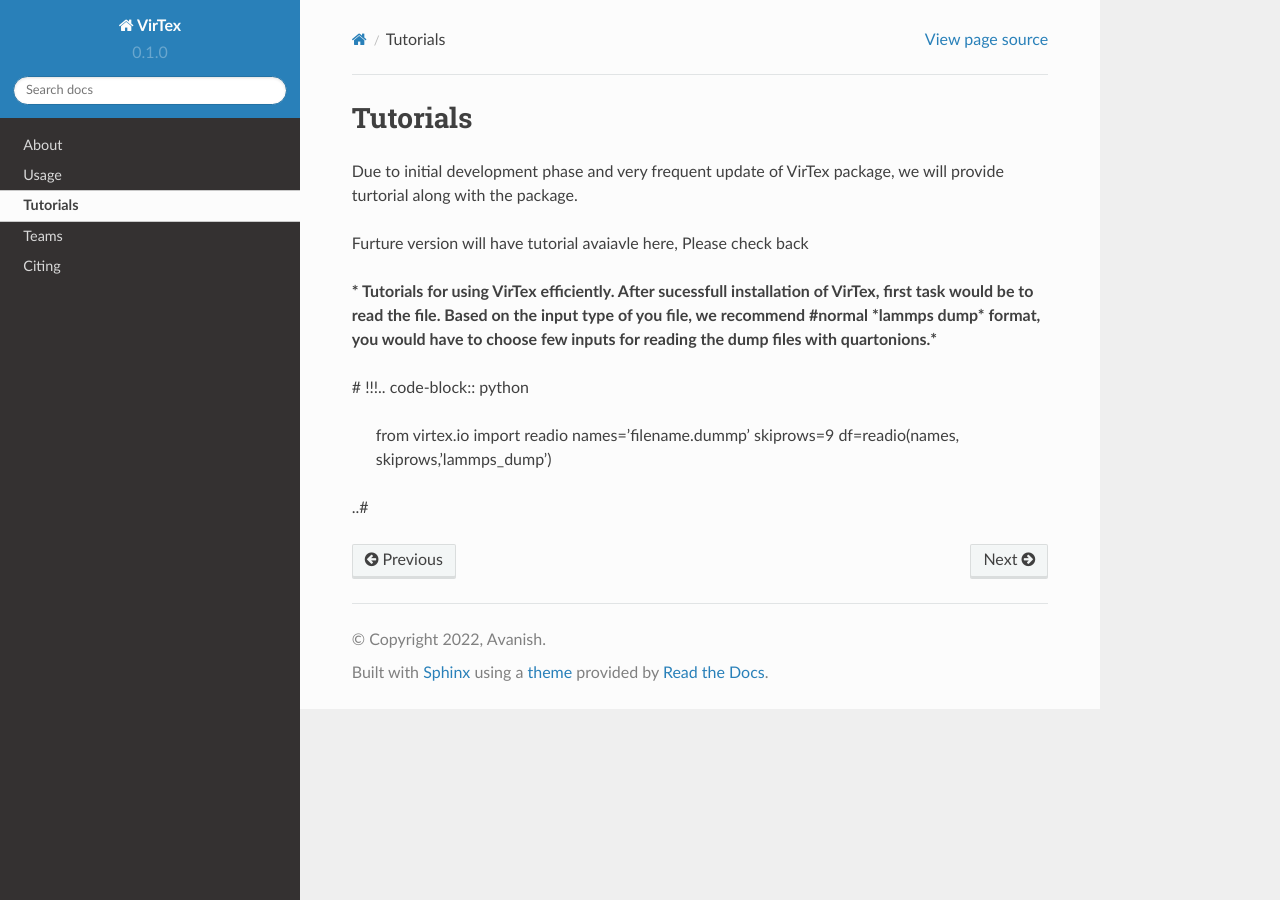
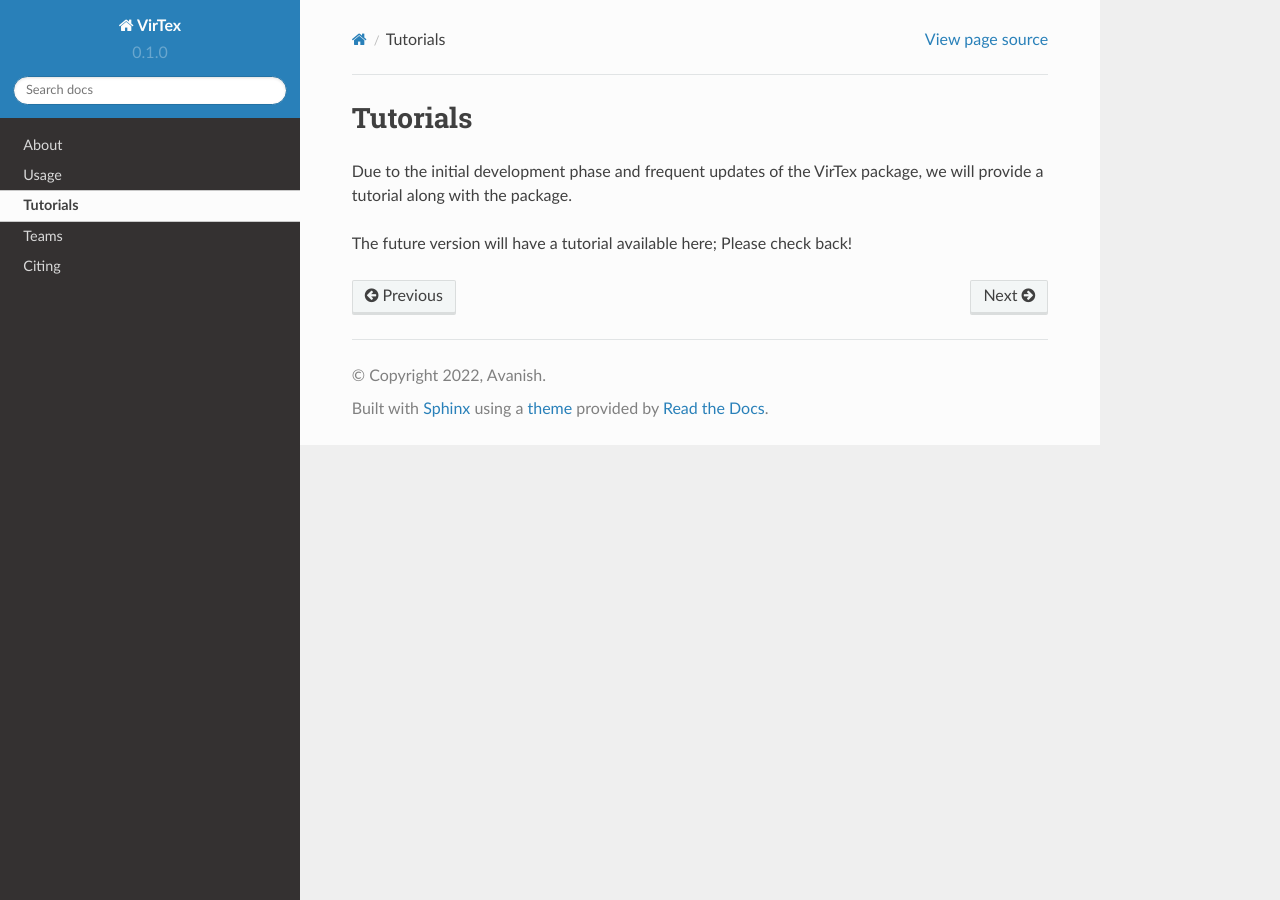
Before and after one commit to mavanish/VirTex, a Sphinx documentation site: the page built from docs/source/Tutorials.rst, in a window 1280 px wide. Built offline with Sphinx 7.4.7 and the Read the Docs theme 2.0.0, drawn with Linux system fonts in a browser that asks for light colours; pages that are not in the unit, such as notebooks, are missing from menus.

Commit message:
Update Tutorials.rst

```diff
--- a/docs/source/Tutorials.rst
+++ b/docs/source/Tutorials.rst
@@ -1,16 +1,15 @@
 Tutorials
 =========
 
-Due to initial development phase and very frequent update of VirTex package, we will provide turtorial along with the package.
+Due to the initial development phase and frequent updates of the VirTex package, we will provide a tutorial along with the package.
 
-Furture version will have tutorial avaiavle here, Please check back
+The future version will have a tutorial available here; Please check back!
 
-*** Tutorials for using VirTex efficiently. After sucessfull installation of VirTex, first task would be to read the file. Based on the input type of you file, we recommend #normal *lammps dump* format, you would have to choose few inputs for reading the dump files with quartonions.***
+.. *** Tutorials for using VirTex efficiently. After sucessfull installation of VirTex, first task would be to read the file. Based on the input type of you file, we recommend #normal *lammps dump* format, you would have to choose few inputs for reading the dump files with quartonions.***
 
-# !!!.. code-block:: python
+.. !!!.. code-block:: python
 
     from virtex.io import readio
     names='filename.dummp'
     skiprows=9
     df=readio(names, skiprows,'lammps_dump')
-..#
```
